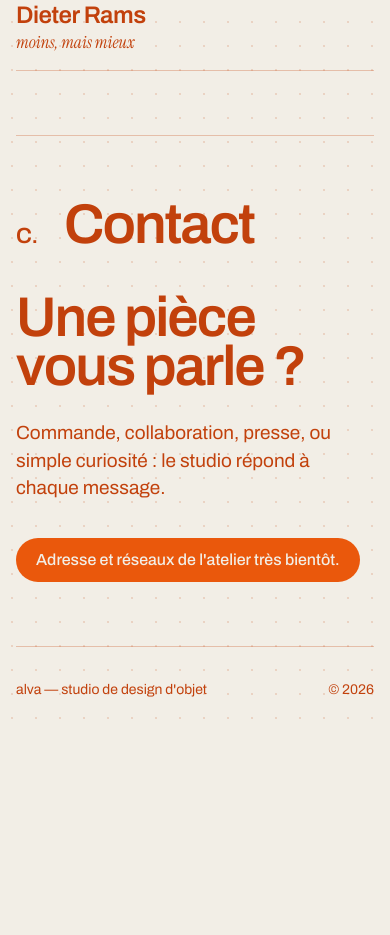
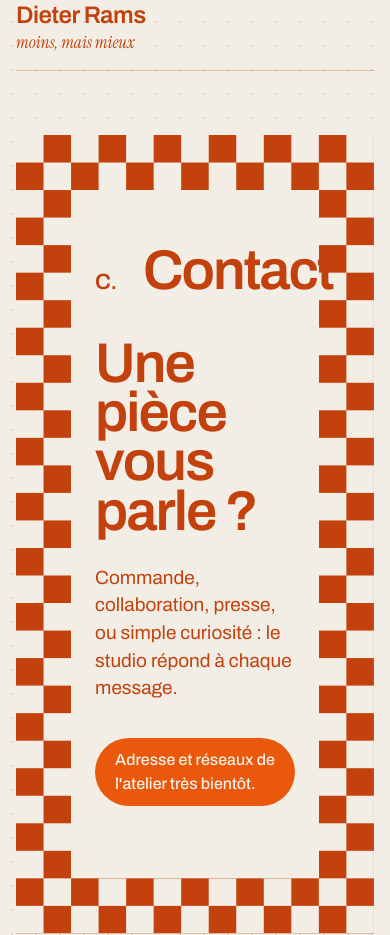
Before and after one commit to techloul6018/alva, a plain HTML site: page index.html in a window 390 px wide. Shown: the part 9566-10501 px from the top of the page. Before the commit the page ends 10306 px from the top, so only its background shows below. Drawn offline with Linux system fonts and the light colour scheme.

Commit message:
Damier orange foncé et blanc cassé en fond de la section Contact
Le texte reste sur un panneau blanc cassé, entouré d'un cadre de deux
cases. site.js ajuste la taille des cases pour que la section compte un
nombre entier de cases en largeur et en hauteur : aucune case coupée sur
les bords, sur ordinateur comme sur mobile.

Co-Authored-By: Claude Opus 5.5 <noreply@anthropic.com>

```diff
--- a/index.html
+++ b/index.html
@@ -183,10 +183,12 @@
   </section>
 
   <section id="contact" class="sec contact">
-    <header class="sec-head"><span class="num">C.</span><h2>Contact</h2></header>
-    <p class="contact-big">Une pièce vous parle&nbsp;?</p>
-    <p class="sec-lead">Commande, collaboration, presse, ou simple curiosité&nbsp;: le studio répond à chaque message.</p>
-    <p class="contact-soon">Adresse et réseaux de l'atelier très bientôt.</p>
+    <div class="contact-card">
+      <header class="sec-head"><span class="num">C.</span><h2>Contact</h2></header>
+      <p class="contact-big">Une pièce vous parle&nbsp;?</p>
+      <p class="sec-lead">Commande, collaboration, presse, ou simple curiosité&nbsp;: le studio répond à chaque message.</p>
+      <p class="contact-soon">Adresse et réseaux de l'atelier très bientôt.</p>
+    </div>
   </section>
 
   <footer class="footer">
--- a/site.js
+++ b/site.js
@@ -36,3 +36,21 @@ if ('IntersectionObserver' in window) {
   }, { rootMargin: '-40% 0px -55% 0px' });
   document.querySelectorAll('main section[id]').forEach((s) => spy.observe(s));
 }
+
+// Damier du contact : des cases entières, en largeur comme en hauteur
+const contact = document.querySelector('.contact');
+const card = contact && contact.querySelector('.contact-card');
+const fitChecker = () => {
+  card.style.minHeight = '';
+  const w = contact.clientWidth;
+  const cell = w / Math.max(8, Math.round(w / (w < 600 ? 28 : 44)));
+  contact.style.setProperty('--cell', `${cell}px`);
+  const inner = card.offsetHeight;
+  const rows = Math.ceil(inner / cell);
+  card.style.minHeight = `${rows * cell}px`;
+};
+if (card) {
+  fitChecker();
+  addEventListener('resize', fitChecker);
+  document.fonts && document.fonts.ready.then(fitChecker);
+}
--- a/styles.css
+++ b/styles.css
@@ -179,7 +179,16 @@ h1 em, .piece-title em { font-family: var(--serif); font-style: italic; font-wei
 .insp strong { font-size: 24px; font-weight: 600; line-height: 1.05; }
 .insp span { font-family: var(--serif); font-style: italic; font-size: 17px; color: var(--soft); }
 
-/* contact */
+/* contact : damier orange foncé / blanc cassé en fond, texte sur un panneau uni */
+/* site.js sets --cell so the section is a whole number of squares wide and tall */
+.contact {
+  --cell: 44px;
+  background: repeating-conic-gradient(var(--ink) 0 25%, var(--paper) 0 50%) 0 0 / calc(var(--cell) * 2) calc(var(--cell) * 2);
+  border-top: 0;
+}
+.sec.contact { padding: calc(var(--cell) * 2); }
+.contact-card { background: var(--paper); padding: 56px clamp(24px, 4vw, 56px) 64px; }
+.contact-card .sec-head { margin-top: 0; }
 .contact-big { margin: 40px 0 0 72px; font-size: clamp(56px, 9vw, 140px); line-height: .88; font-weight: 600; letter-spacing: -.035em; }
 .contact-soon { margin: 36px 0 0 72px; display: inline-flex; padding: 10px 20px; border-radius: 999px; background: var(--orange); color: var(--paper); font-weight: 500; }
 
```
